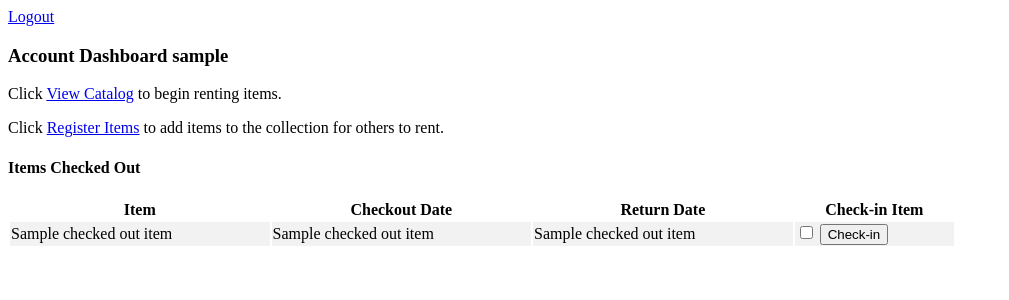
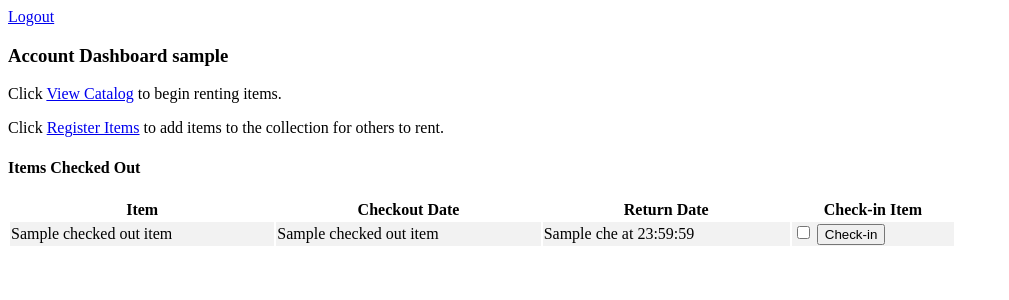
Before and after one commit to ProgrammingCharm/checkout_system, a Flask app: template templates/account.html in a window 1280 px wide. Shown: the top 300 px of the page, without its empty margins (0-1009 px from the left). Run offline with Flask 3, Linux system fonts and the light colour scheme; the template is opened without the code that fills it: most values are stand-ins (such as "Sample title", 1, 10 or a date in 2020).

Commit message:
Presents all items regardless of availability. Shows return date on account dashboard page, as well as when an item will be available again on catalog page.

```diff
--- a/app.py
+++ b/app.py
@@ -180,11 +180,10 @@ def checkout_item():
     item_name = item_name_tuple[0]
     checkout_date = get_timestamp()
     return_date = datetime.now() + timedelta(days=7)
-    #due_in_days = (return_date - datetime.now()).days
+    return_date = return_date.replace(hour=0, minute=0, microsecond=0) # Set to midnight
     return_date_str = return_date.strftime('%Y-%m-%d %H:%M:%S')
-    #return_date_str = f"Due in {due_in_days} days by 11:59pm."
+    update_item_availability(item_id, return_date_str)
     add_checkout(user_id, item_id, item_name, checkout_date, return_date_str)
-    update_item_availability(item_id)
     session["checkout_success"] = "Item checked out successfully."
     return redirect(url_for("view_items_page", category=selected_category))
 
--- a/ddl.py
+++ b/ddl.py
@@ -10,7 +10,8 @@ def initialise_database():
                 item_name TEXT,
                 item_description TEXT,
                 item_availability TEXT,
-                item_category TEXT
+                item_category TEXT,
+                return_date TEXT DEFAULT NULL
             )
             """
     )
--- a/dml.py
+++ b/dml.py
@@ -174,14 +174,14 @@ def get_all_checked_out_items(user_id):
     conn.close()
     return checked_out_items
 
-def update_item_availability(item_id):
+def update_item_availability(item_id, return_date_str):
     conn = sqlite3.connect("checkout_system.db")
     cursor = conn.cursor()
     cursor.execute(
             """
-            UPDATE items SET item_availability='Unavailable' WHERE item_id = ?
+            UPDATE items SET item_availability='Unavailable', return_date=? WHERE item_id = ?
             """,
-            (item_id,)
+            (return_date_str, item_id)
     )
     conn.commit()
     conn.close()
--- a/templates/account.html
+++ b/templates/account.html
@@ -43,7 +43,7 @@
 					<tr>
 						<td>{{ checked_out_item[3] }}</td>
 						<td>{{ checked_out_item[4] }}</td>
-						<td>{{ checked_out_item[5] }}</td>
+						<td>{{ checked_out_item[5][:10] }} at 23:59:59</td>
 						<td>
 							<input type="checkbox" name="item_ids" value="{{ checked_out_item[2] }}">
 							<button type="submit">Check-in</button>
--- a/templates/catalog.html
+++ b/templates/catalog.html
@@ -73,7 +73,7 @@
 									<button type="submit">Checkout</button>
 								</form>
 							{% else %}
-								<span>Unavailable</span>
+							<span>Unavailable (Available on {{ item[5][:10] }} at 23:59:59)</span>
 							{% endif %}
 						</td>
 					</tr>
```
